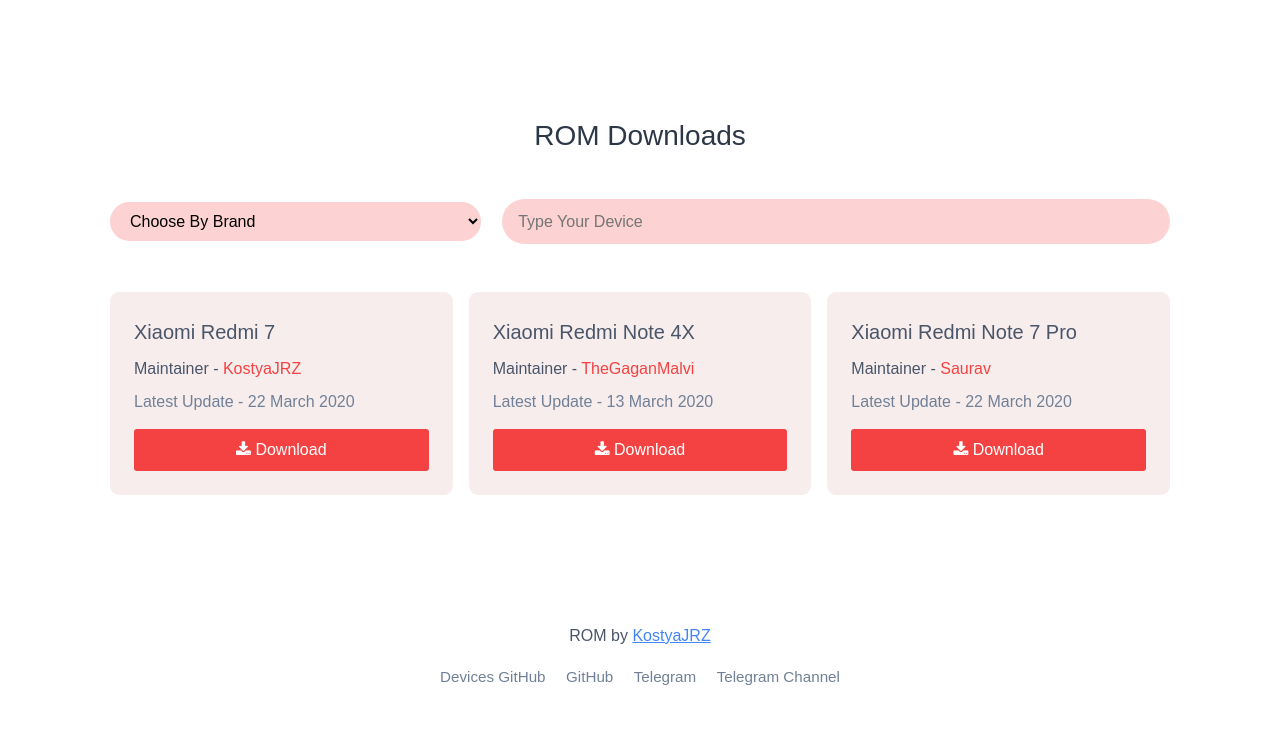
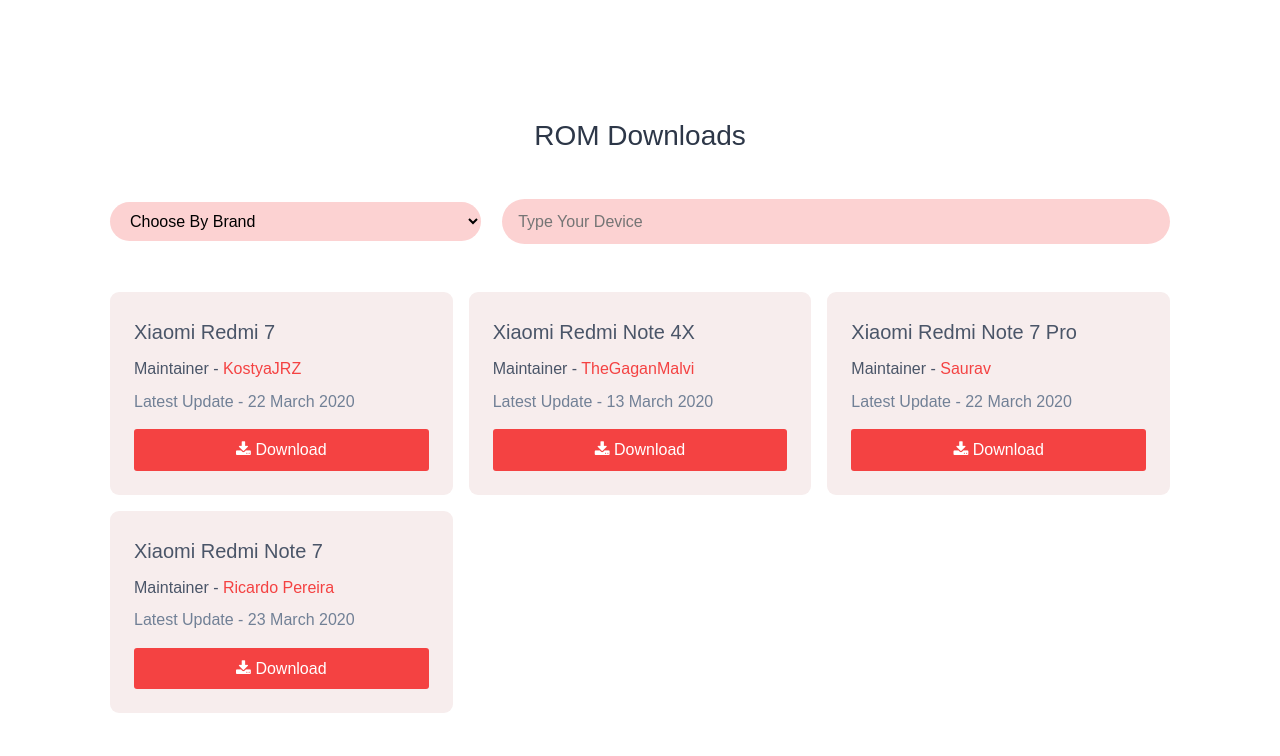
Before and after one commit to PixelPlusUI/home, a plain HTML site: page downloads.html in a window 1280 px wide. Shown: the part 196-952 px from the top of the page. Drawn offline with Linux system fonts and the light colour scheme; a web font is replaced by a local one.

Commit message:
Update downloads.html

```diff
--- a/downloads.html
+++ b/downloads.html
@@ -64,6 +64,15 @@
 
                     <a href="https://sourceforge.net/projects/pixelplusui-project/files/Stable/violet/PixelPlusUI_1.2_violet-10.0-20200322-1625-OFFICIAL.zip/download" class="download__btn"><i class="fa fa-download"></i> Download</a>
                 </div>
+                <div class="device">
+                    <h3 class="title">Xiaomi Redmi Note 7</h3>
+
+                    <h4>Maintainer - <a href="https://t.me/nunocodex">Ricardo Pereira</a></h4>
+
+                    <h4>Latest Update - 23 March 2020</h4>
+
+                    <a href="https://sourceforge.net/projects/pixelplusui-project/files/Stable/lavender/20200323/PixelPlusUI_1.2_lavender-10.0-20200323-1048-OFFICIAL.zip/download" class="download__btn"><i class="fa fa-download"></i> Download</a>
+                </div>
             </div>
         </div>
     </section>
```
